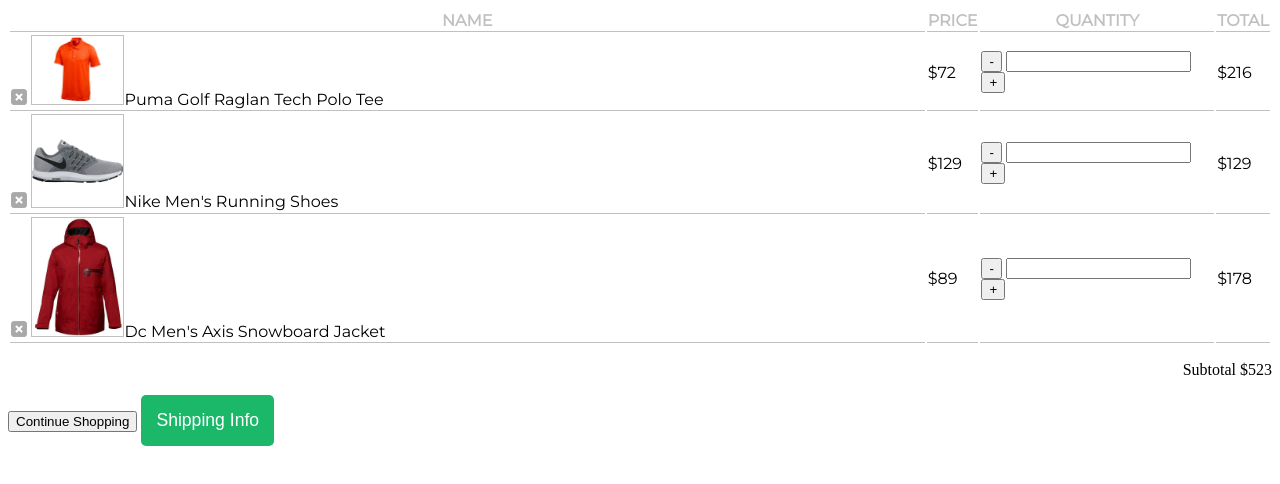
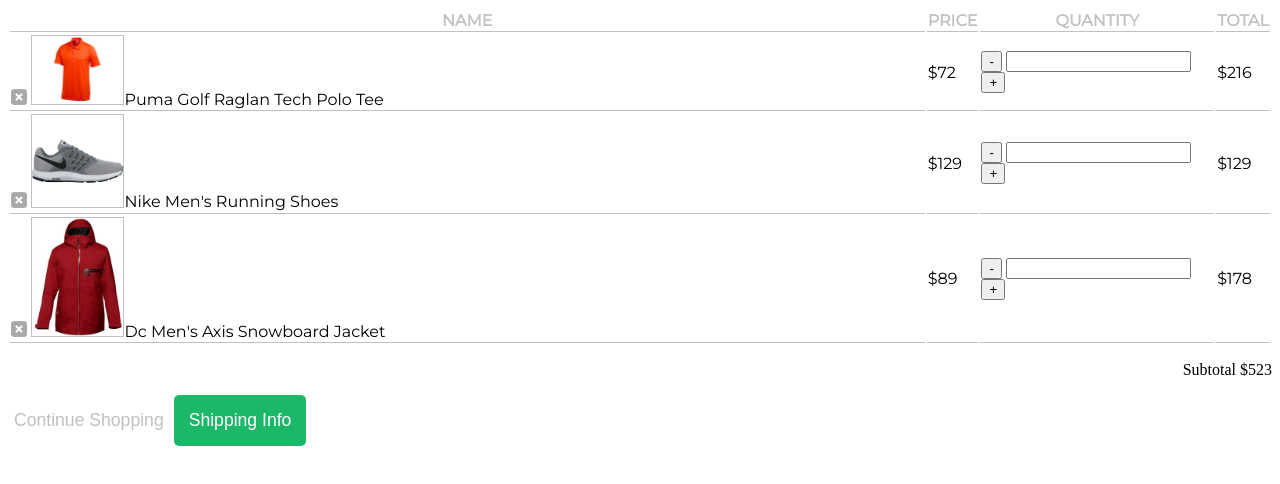
Before and after one commit to AndreaGnecco/JavaScript_DOM, a plain HTML site: page projeto.html in a window 1280 px wide. Drawn offline with Linux system fonts and the light colour scheme.

Commit message:
final da aula - quinta

```diff
--- a/projeto.css
+++ b/projeto.css
@@ -9,7 +9,6 @@
 }
 
 .table__line {
-
     text-align: left;
     color: black;
     border-bottom: 1px solid #c0c0c0;
@@ -32,3 +31,10 @@
     border-radius: 5px;
     border: none;
 }
+
+.backward-button {
+    font-size: 1.1em;
+    color: #c0c0c0;
+    background-color: #fff;
+    border: none;
+}
--- a/projeto.js
+++ b/projeto.js
@@ -47,6 +47,7 @@
     var template = "";
 
     for(var i = 0; i < produtos.length; i++){
-        template +=
+
+
     }
 }
```
